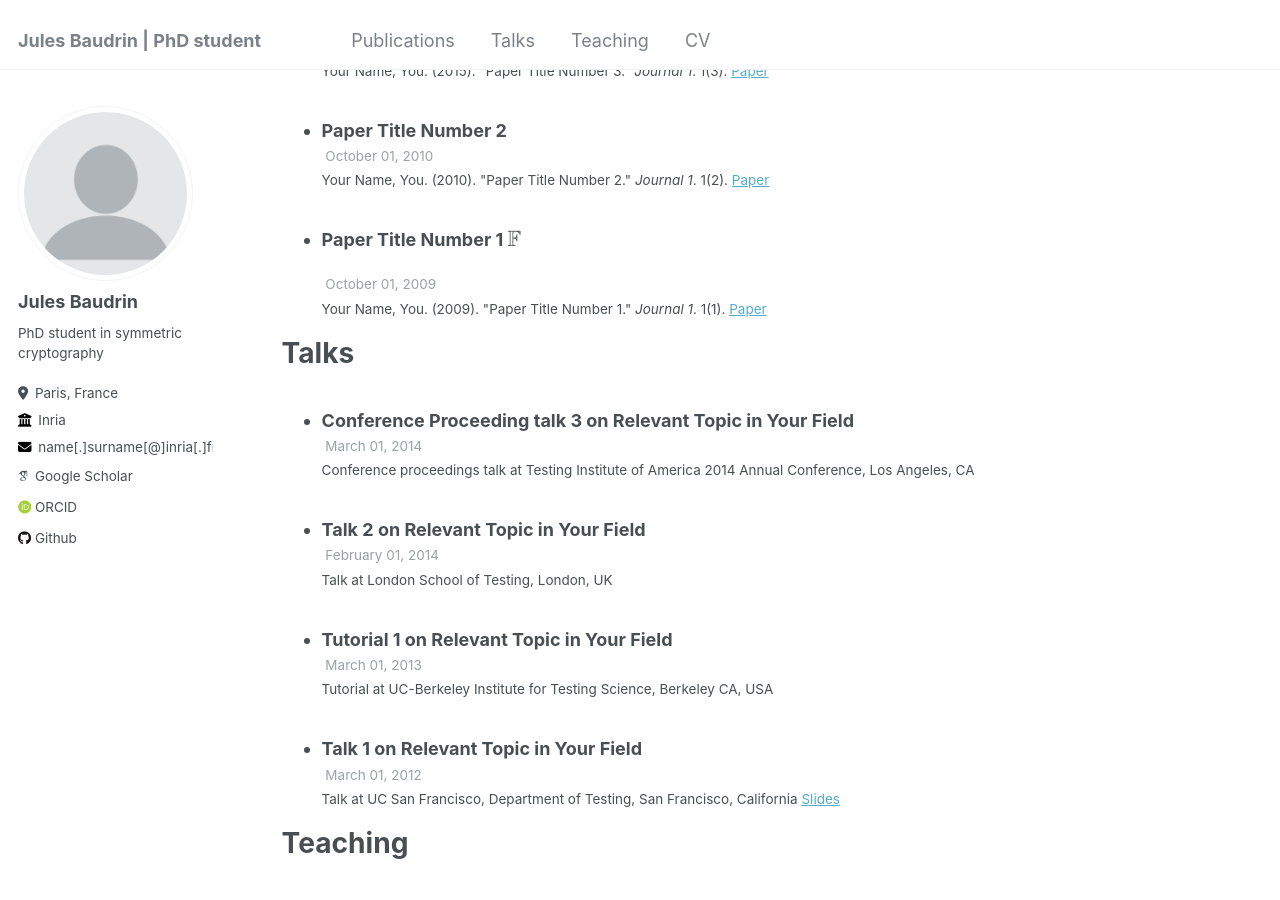
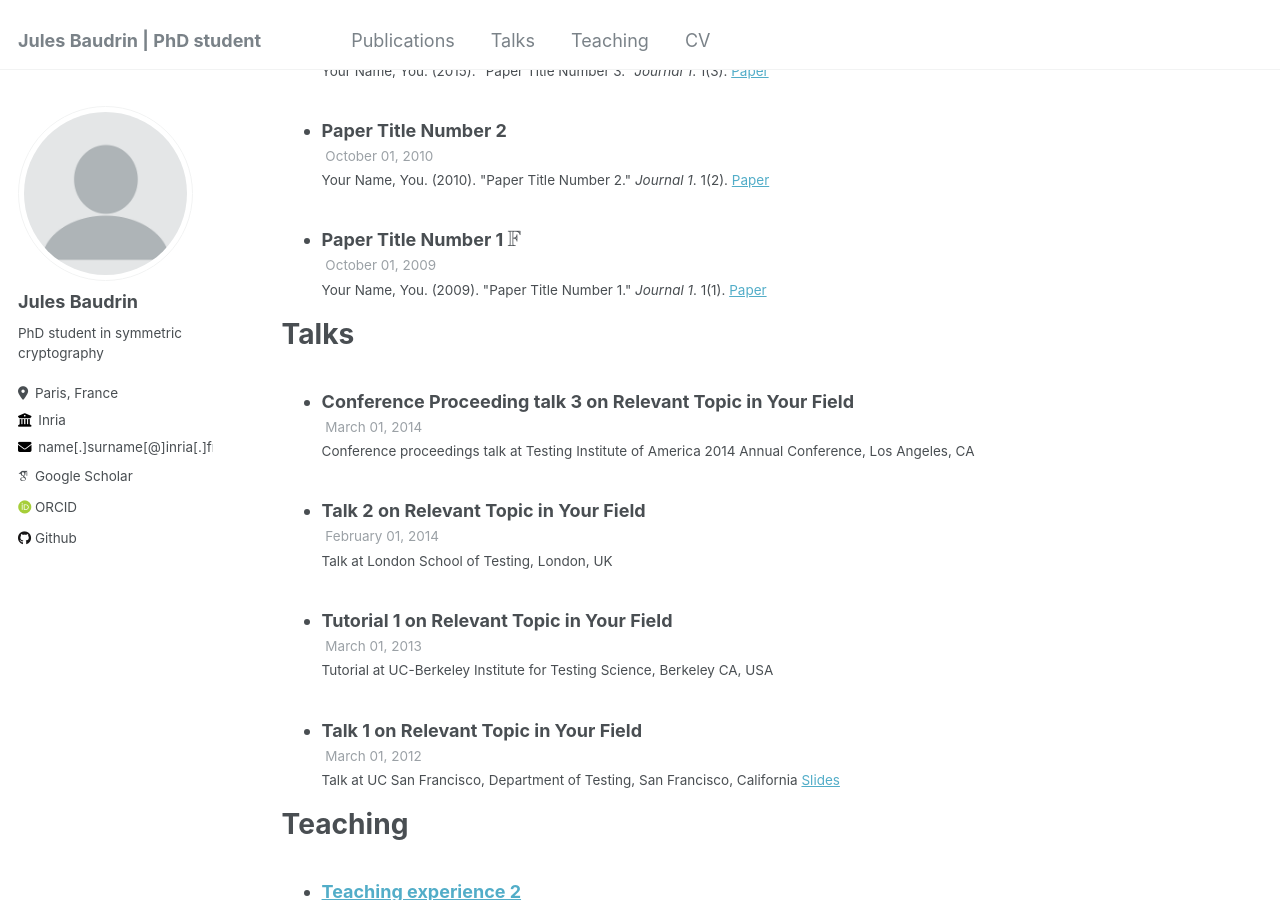
Before and after one commit to baudrin-j/baudrin-j.github.io, a Jekyll site: the page built from _pages/cv.md, in a window 1280 px wide and 900 px high, scrolled down 1313 px. Built offline with Jekyll 4.4.1, drawn with Linux system fonts in a browser that asks for light colours; some web fonts are replaced.

Commit message:
Update archive-single-talk-cv.html

```diff
--- a/_includes/archive-single-talk-cv.html
+++ b/_includes/archive-single-talk-cv.html
@@ -28,7 +28,7 @@
     {% endif %}
     <h3 class="archive__item-title" itemprop="headline">
       {% if post.title contains "\(" %}
-            {{ post.title | markdownify }}
+            {{ post.title | markdownify | remove: "<p>" | remove: "</p>" }}
           {% else %}
             {{ post.title }}
       {% endif %}
```
